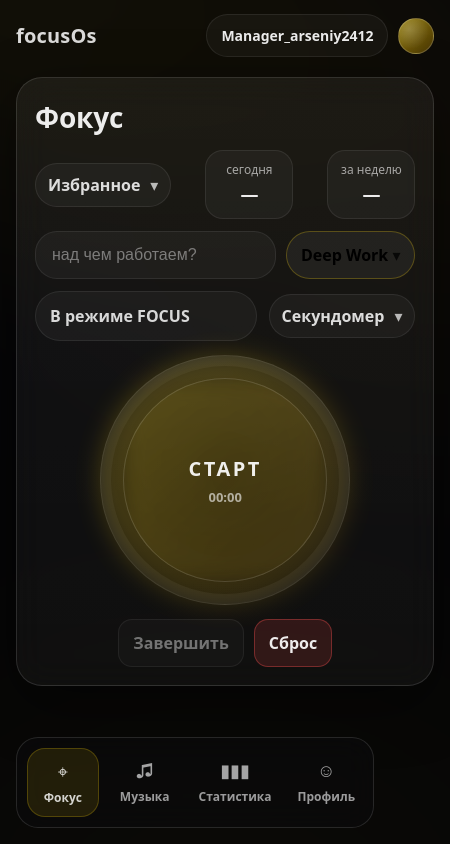
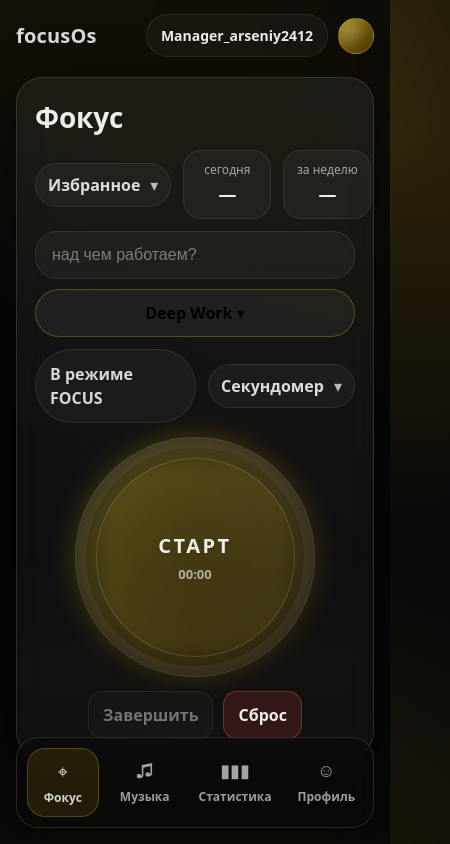
Before and after one commit to APSick/APP-for-DEEP-WORK, a React (Vite) app: page / in a window 390 px wide. Shown: the whole page, 450 px wide, since content can reach past the window. Built offline with nearby package versions, Linux system fonts and the light colour scheme.

Commit message:
fix: mobile layout + lock viewport + prevent horizontal pan

```diff
--- a/index.html
+++ b/index.html
@@ -3,7 +3,7 @@
   <head>
     <meta charset="UTF-8" />
     <link rel="icon" type="image/svg+xml" href="/vite.svg" />
-    <meta name="viewport" content="width=device-width, initial-scale=1, viewport-fit=cover" />
+    <meta name="viewport" content="width=device-width, initial-scale=1, maximum-scale=1, user-scalable=no, viewport-fit=cover" />
     <title>deepwork-tma</title>
     <script src="https://telegram.org/js/telegram-web-app.js"></script>
   </head>
--- a/src/App.css
+++ b/src/App.css
@@ -10,8 +10,9 @@
   --text: rgba(255, 255, 255, 0.92);
   --muted: rgba(255, 255, 255, 0.62);
 
-  --yellow: #ffd60a;
-  --yellow2: #ffb800;
+  --yellow: #FFE24A;
+  --yellow2: #FFC800;
+
 
   --dangerStroke: rgba(255, 80, 80, 0.35);
   --dangerBg: rgba(255, 80, 80, 0.14);
@@ -20,19 +21,22 @@
 * { box-sizing: border-box; }
 
 .appRoot {
-  min-height: 100dvh;
+  position: fixed;
+  inset: 0;
+  width: 100vw;
+  height: 100dvh;
   color: var(--text);
   font-family: system-ui, -apple-system, Segoe UI, Roboto, Arial, sans-serif;
   padding: env(safe-area-inset-top) env(safe-area-inset-right)
            env(safe-area-inset-bottom) env(safe-area-inset-left);
-  position: relative;
   overflow: hidden;
 }
+
 
 /* black + yellow modern background */
 .appRoot::before {
   content: "";
-  position: absolute; inset: -30%;
+  position: fixed; inset: -30%;
   background:
     radial-gradient(900px 650px at 18% 18%, rgba(255, 214, 10, 0.20), transparent 55%),
     radial-gradient(900px 650px at 82% 30%, rgba(255, 184, 0, 0.14), transparent 60%),
@@ -41,13 +45,15 @@
   filter: blur(18px) saturate(1.02);
   transform: scale(1.04);
   z-index: 0;
+  pointer-events: none;
 }
 
 .appRoot::after{
   content:"";
-  position:absolute; inset:0;
+  position: fixed; inset:0;
   background: rgba(5, 5, 6, 0.75);
   z-index: 0;
+  pointer-events: none;
 }
 
 .topBar, .screen, .bottomNav { position: relative; z-index: 1; }
@@ -251,8 +257,9 @@
 .projectsMenu{
   position: absolute;
   top: calc(100% + 10px);
+  width: min(360px, calc(100vw - 48px));
   right: 0;
-  width: 340px;
+  left: auto;
   max-width: 92vw;
   padding: 10px;
   border-radius: 18px;
@@ -331,6 +338,11 @@
   font-size: 16px;
   cursor: pointer;
   text-align: left;
+  flex: 1 1 auto;
+  min-width: 0;
+  white-space: nowrap;
+  overflow: hidden;
+  text-overflow: ellipsis;
 }
 
 .projectsActions{
@@ -351,13 +363,15 @@
 
 .btnDangerOutline{
   min-height: 38px;
-  padding: 8px 12px;
+  padding: 8px 10px;
   border-radius: 14px;
   border: 1px solid var(--dangerStroke);
   background: var(--dangerBg);
   color: var(--text);
   font-weight: 950;
   cursor: pointer;
+  font-size: 12px;
+  white-space: nowrap;
 }
 
 /* ===== Ring / center ===== */
@@ -532,3 +546,29 @@
   .miniStat{ min-width: 78px; }
   .ring{ width: 230px; height: 230px; }
 }
+
+@media (max-width: 420px){
+  .taskRow{
+    flex-direction: column;
+    align-items: stretch;
+  }
+
+  .taskTagClickable{
+    width: 100%;
+    text-align: center;
+  }
+
+  .projectsMenu{
+    right: 0;
+    width: calc(100vw - 48px);
+  }
+
+  .ring{
+    width: min(240px, 70vw);
+    height: min(240px, 70vw);
+  }
+
+  .ringButton{
+    inset: clamp(16px, 5vw, 22px);
+  }
+}
--- a/src/App.tsx
+++ b/src/App.tsx
@@ -161,6 +161,7 @@ export default function App() {
   useEffect(() => {
     tg?.ready();
     tg?.expand();
+    tg?.disableVerticalSwipes?.();
   }, [tg]);
 
   // Load persisted
--- a/src/index.css
+++ b/src/index.css
@@ -1,3 +1,24 @@
+html, body, #root {
+  width: 100%;
+  height: 100%;
+  margin: 0;
+  padding: 0;
+  overflow: hidden;       /* убирает скролл документа */
+}
+
+body {
+  background: #000;
+  overscroll-behavior: none;  /* убирает “резинку” */
+  touch-action: pan-y;        /* запрещает горизонтальные жесты */
+  -webkit-text-size-adjust: 100%;
+}
+
+#root {
+  position: fixed;  /* фиксируем приложение внутри экрана */
+  inset: 0;
+  overflow: hidden;
+}
+
 :root {
   font-family: system-ui, Avenir, Helvetica, Arial, sans-serif;
   line-height: 1.5;
```
